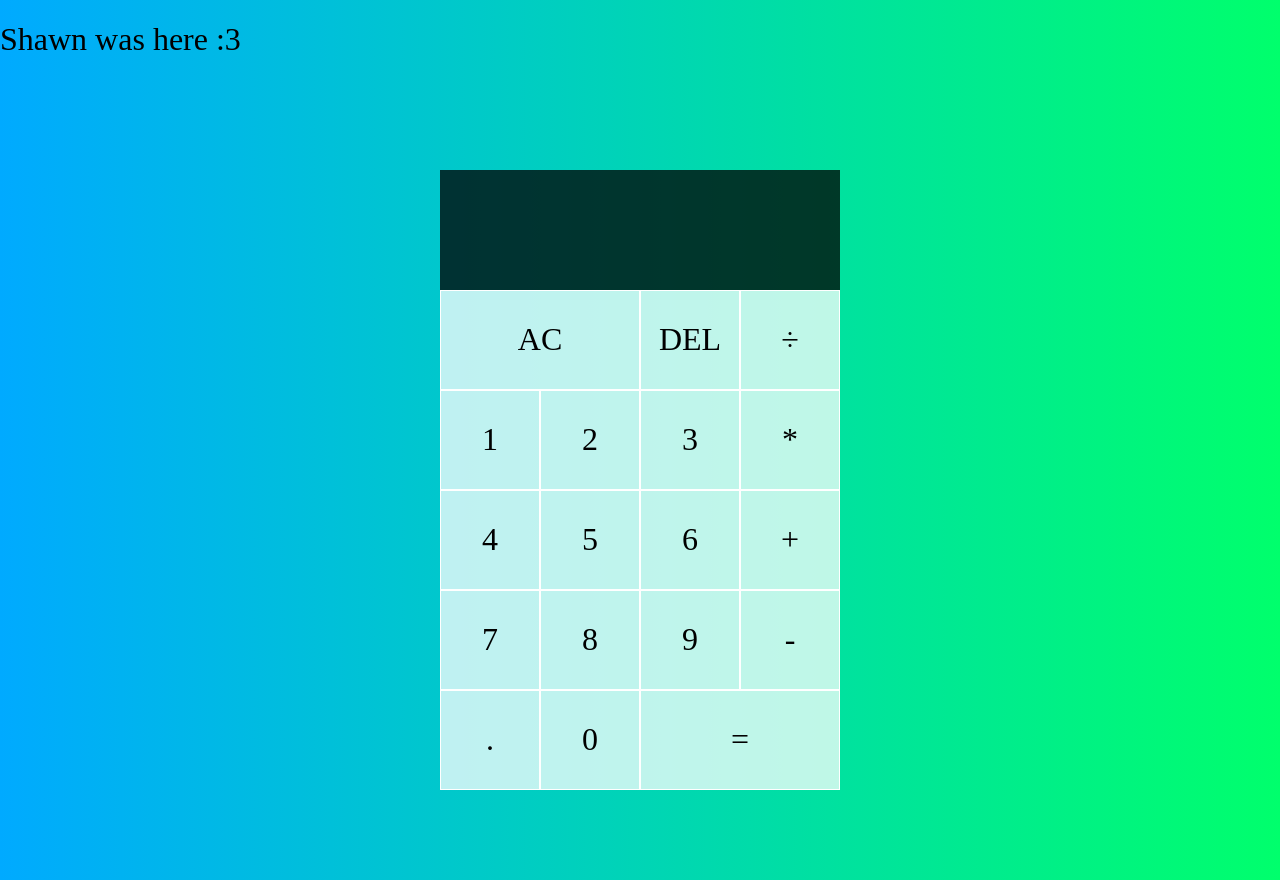
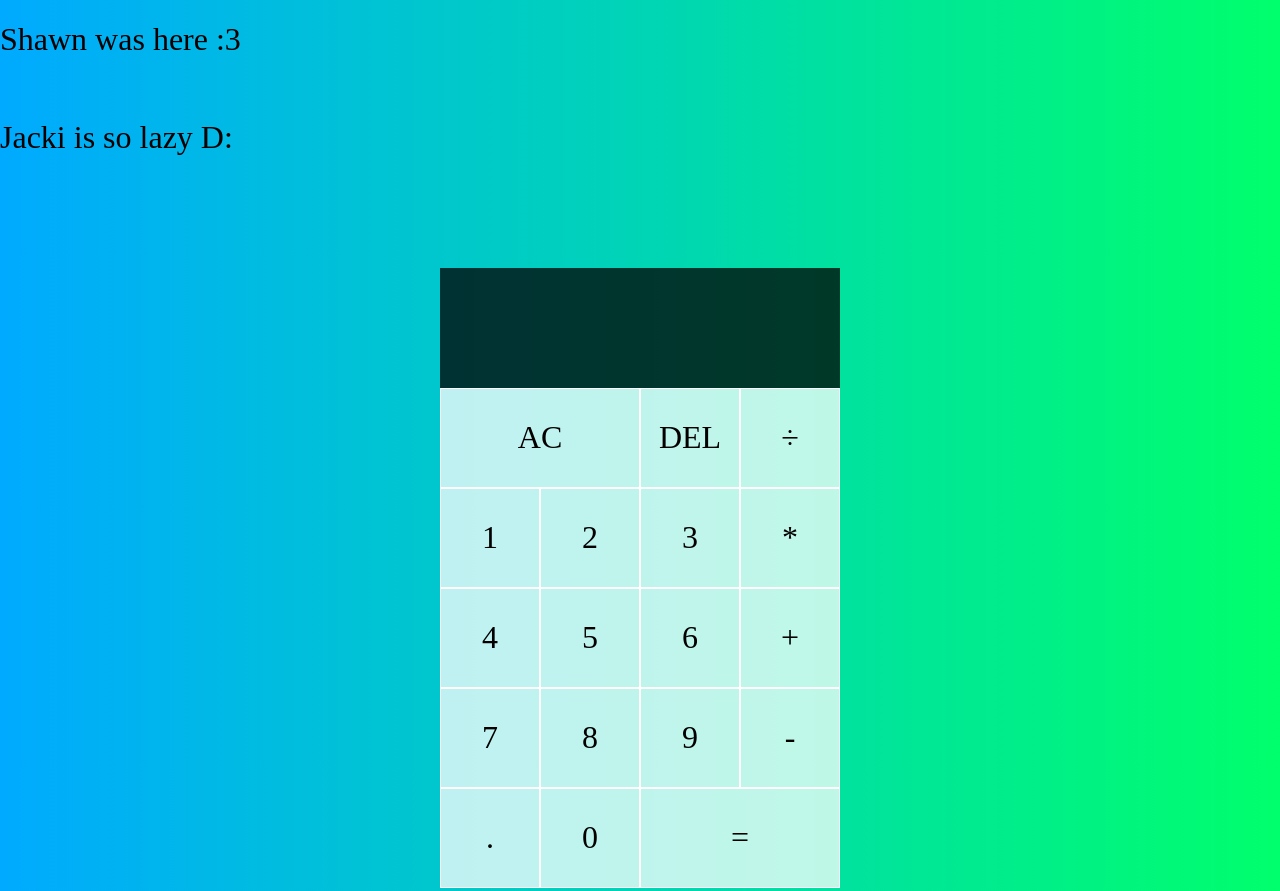
Before and after one commit to ishzwn/calculator, a plain HTML site: page index.html in a window 1280 px wide. Shown: the top 891 px of the page. Drawn offline with Linux system fonts and the light colour scheme.

Commit message:
Update index.html

```diff
--- a/index.html
+++ b/index.html
@@ -10,7 +10,8 @@
 
 <body>
     <div>
-        <h1>Shawn was here :3</h1>
+        <h1>Shawn was here :3</h1><br>
+        <h1>Jacki is so lazy D:</h1>
     </div>
     <div class="calculator-grid">
         <div class="output">
```
